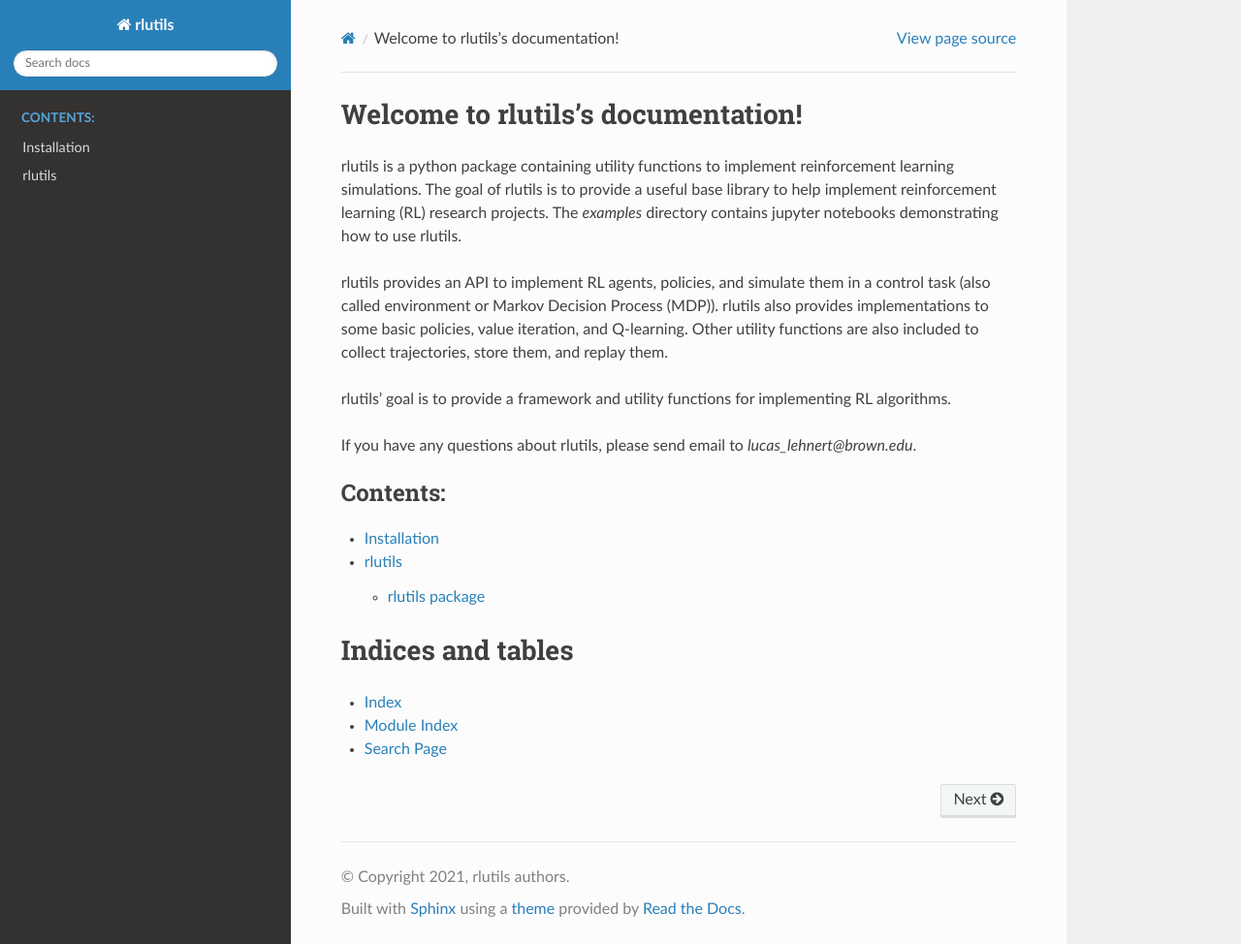
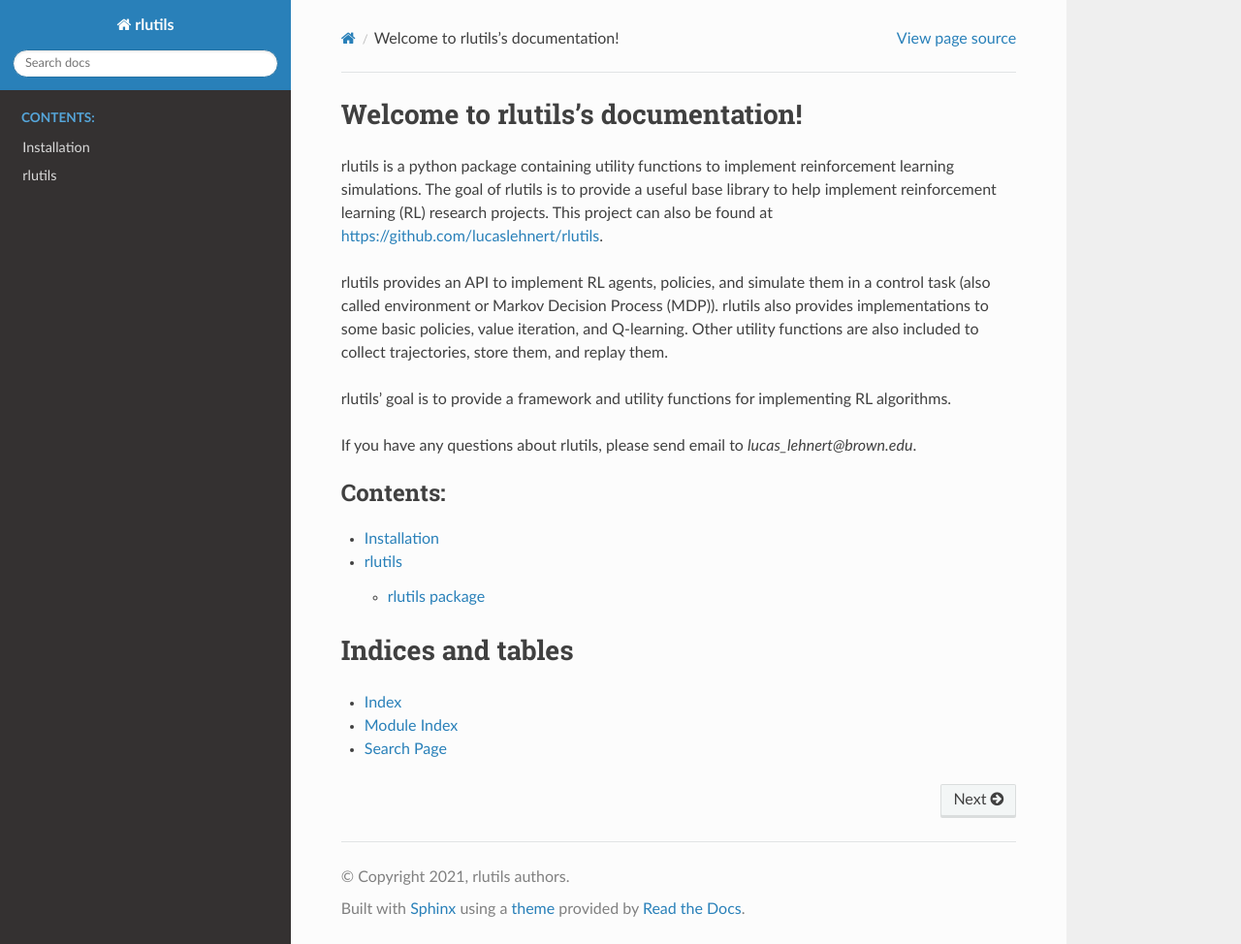
Before and after one commit to lucaslehnert/rlutils, a Sphinx documentation site: the page built from docs/source/index.rst, in a window 1280 px wide and 974 px high. Shown: the whole window at 97% size. Built offline with Sphinx 7.4.7 and the Read the Docs theme 2.0.0, drawn with Linux system fonts in a browser that asks for light colours; pages that are not in the unit, such as notebooks, are missing from menus.

Commit message:
updated main doc page

```diff
--- a/docs/source/index.rst
+++ b/docs/source/index.rst
@@ -9,8 +9,7 @@ Welcome to rlutils's documentation!
 rlutils is a python package containing utility functions to implement
 reinforcement learning simulations.  The goal of rlutils is to provide a useful
 base library to help implement reinforcement learning (RL) research projects.
-The `examples` directory contains jupyter notebooks demonstrating how to use
-rlutils.
+This project can also be found at https://github.com/lucaslehnert/rlutils.
 
 rlutils provides an API to implement RL agents, policies, and simulate them in a
 control task (also called environment or Markov Decision Process (MDP)). rlutils
```
